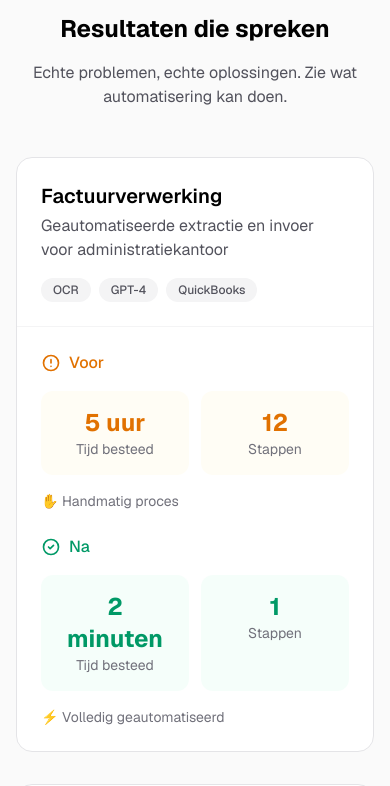
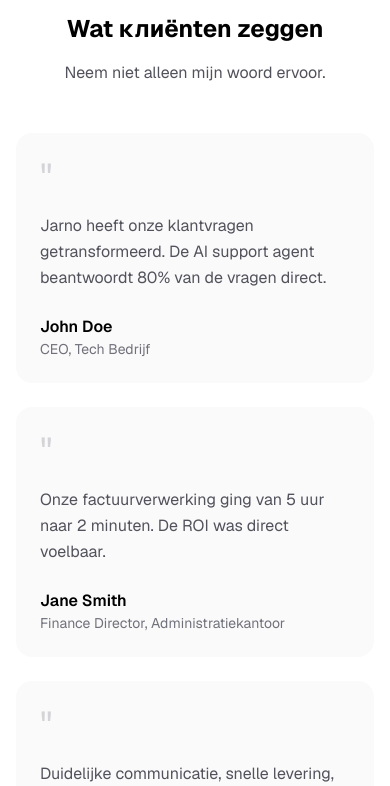
Before and after one commit to Jarno97/jsolutions, a Next.js app: page / in a window 390 px wide. Shown: the part 3540-4326 px from the top of the page. Built offline with nearby package versions, Linux system fonts and the light colour scheme.

Commit message:
Add testimonials section with 3 placeholder quotes

```diff
--- a/src/app/page.tsx
+++ b/src/app/page.tsx
@@ -8,6 +8,7 @@ import HowItWorks from "@/components/HowItWorks";
 import LanguageToggle from "@/components/LanguageToggle";
 import { useLanguage } from "@/components/LanguageContext";
 import Contact from "@/components/Contact";
+import Testimonials from "@/components/Testimonials";
 
 const services = [
   {
@@ -60,6 +61,9 @@ export default function Home() {
             </a>
             <a href="#how-it-works" className="text-zinc-600 dark:text-zinc-400 hover:text-black dark:hover:text-white transition-colors">
               {t("How it works", "Hoe het werkt")}
+            </a>
+            <a href="#testimonials" className="text-zinc-600 dark:text-zinc-400 hover:text-black dark:hover:text-white transition-colors">
+              {t("Testimonials", "Referenties")}
             </a>
             <a href="#projects" className="text-zinc-600 dark:text-zinc-400 hover:text-black dark:hover:text-white transition-colors">
               {t("Projects", "Projecten")}
@@ -188,6 +192,9 @@ export default function Home() {
       {/* How It Works Section */}
       <HowItWorks />
 
+      {/* Testimonials Section */}
+      <Testimonials />
+
       {/* Projects Section */}
       <Projects />
 
--- /dev/null
+++ b/src/components/Testimonials.tsx
@@ -0,0 +1,81 @@
+"use client";
+
+import FadeIn from "./FadeIn";
+import { useLanguage } from "./LanguageContext";
+
+interface Testimonial {
+  quote: string;
+  quoteNl: string;
+  author: string;
+  role: string;
+  roleNl: string;
+}
+
+const testimonials: Testimonial[] = [
+  {
+    quote: "Jarno transformed how we handle customer inquiries. The AI support agent handles 80% of questions instantly.",
+    quoteNl: "Jarno heeft onze klantvragen getransformeerd. De AI support agent beantwoordt 80% van de vragen direct.",
+    author: "John Doe",
+    role: "CEO, Tech Company",
+    roleNl: "CEO, Tech Bedrijf",
+  },
+  {
+    quote: "Our invoice processing went from 5 hours to 2 minutes. The ROI was immediate.",
+    quoteNl: "Onze factuurverwerking ging van 5 uur naar 2 minuten. De ROI was direct voelbaar.",
+    author: "Jane Smith",
+    role: "Finance Director, Accounting Firm",
+    roleNl: "Finance Director, Administratiekantoor",
+  },
+  {
+    quote: "Clear communication, fast delivery, and results that speak for themselves.",
+    quoteNl: "Duidelijke communicatie, snelle levering, en resultaten die voor zich spreken.",
+    author: "Bob Wilson",
+    role: "Founder, Startup",
+    roleNl: "Founder, Startup",
+  },
+];
+
+export default function Testimonials() {
+  const { t } = useLanguage();
+
+  return (
+    <section id="testimonials" className="py-16 md:py-24 px-4 md:px-6 bg-white dark:bg-zinc-900">
+      <FadeIn>
+        <div className="max-w-6xl mx-auto">
+          <h2 className="text-2xl md:text-4xl font-bold text-center text-black dark:text-white mb-4 md:mb-6">
+            {t("What clients say", "Wat клиënten zeggen")}
+          </h2>
+          <p className="text-center text-zinc-600 dark:text-zinc-400 mb-12 md:mb-16 max-w-xl mx-auto">
+            {t("Don't just take my word for it.", "Neem niet alleen mijn woord ervoor.")}
+          </p>
+
+          <div className="grid md:grid-cols-3 gap-6 md:gap-8">
+            {testimonials.map((testimonial, index) => (
+              <FadeIn key={index} delay={index * 100}>
+                <div className="p-6 md:p-8 rounded-2xl bg-zinc-50 dark:bg-zinc-800 h-full">
+                  {/* Quote icon */}
+                  <div className="text-4xl text-zinc-300 dark:text-zinc-600 mb-4">"</div>
+
+                  {/* Quote */}
+                  <p className="text-zinc-600 dark:text-zinc-300 leading-relaxed mb-6">
+                    {t(testimonial.quote, testimonial.quoteNl)}
+                  </p>
+
+                  {/* Author */}
+                  <div>
+                    <p className="font-semibold text-black dark:text-white">
+                      {testimonial.author}
+                    </p>
+                    <p className="text-sm text-zinc-500 dark:text-zinc-400">
+                      {t(testimonial.role, testimonial.roleNl)}
+                    </p>
+                  </div>
+                </div>
+              </FadeIn>
+            ))}
+          </div>
+        </div>
+      </FadeIn>
+    </section>
+  );
+}
```
